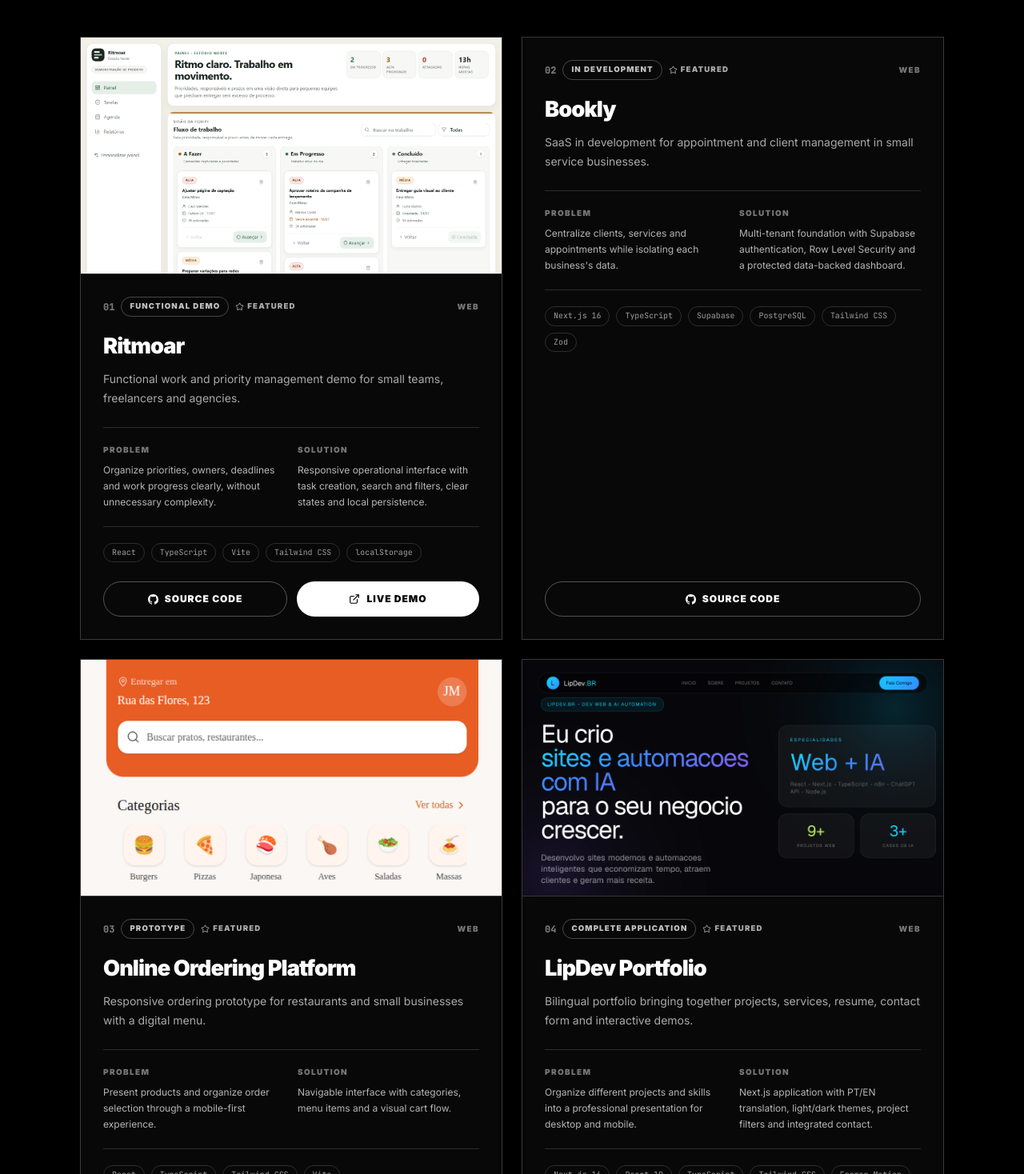
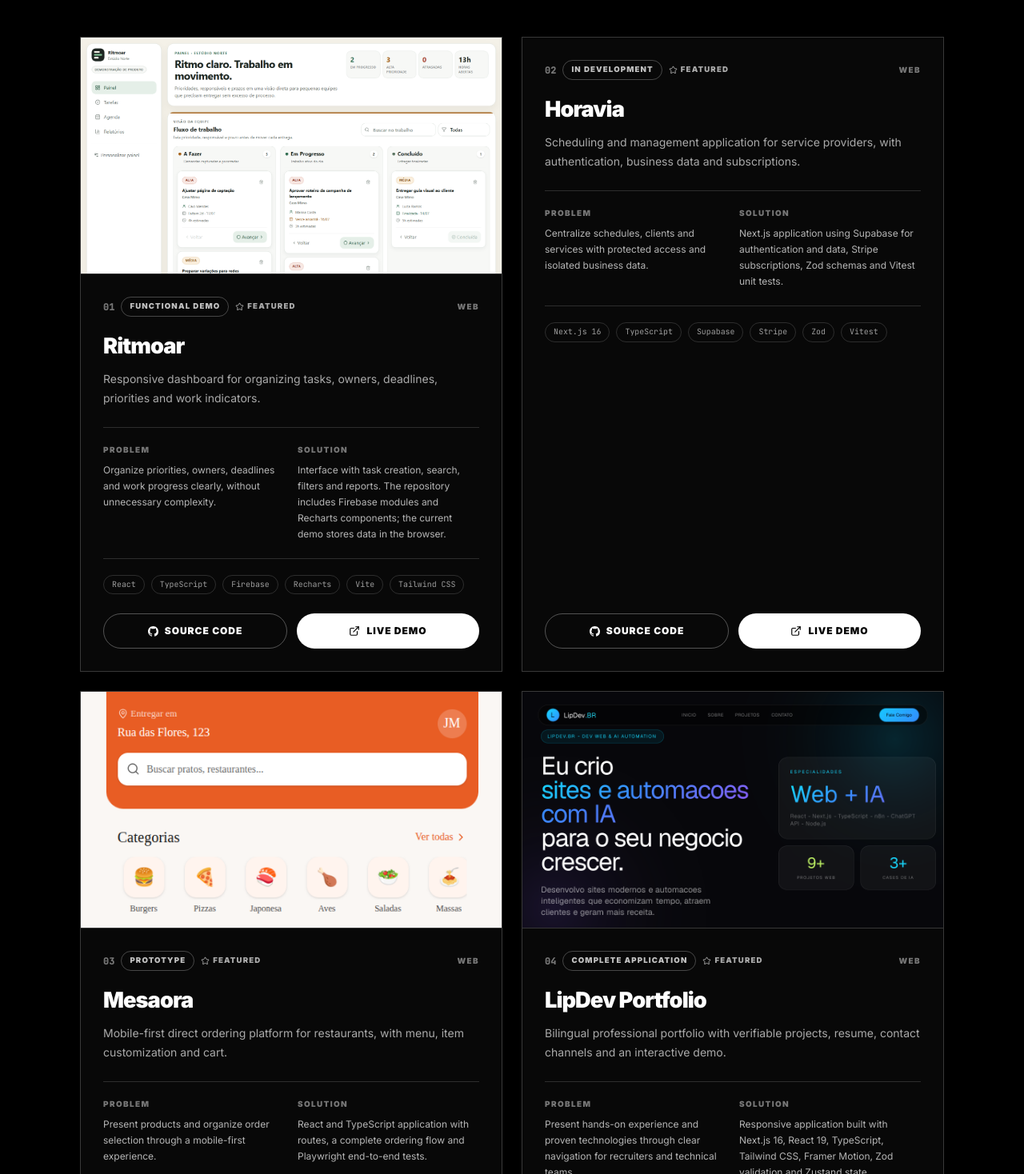
Before and after one commit to LipDev-sudo/Portifolio, a Next.js app: page / in a window 1280 px wide. Shown: the part 3402-4870 px from the top of the page at 80% size. Built offline with nearby package versions, Linux system fonts and the light colour scheme; no server answers.

Commit message:
content: document verified project stacks

```diff
--- a/src/data/projects.ts
+++ b/src/data/projects.ts
@@ -3,21 +3,21 @@ import type { Project } from "@/types";
 export const projects: Project[] = [
   {
     id: "portfolio",
-    title: "Portfólio LipDev",
+    title: "LipDev.BR",
     title_en: "LipDev Portfolio",
     description:
-      "Portfólio bilíngue que reúne projetos, serviços, currículo, formulário de contato e demonstrações interativas.",
+      "Portfólio profissional bilíngue com projetos verificáveis, currículo, contato e uma demonstração interativa.",
     description_en:
-      "Bilingual portfolio bringing together projects, services, resume, contact form and interactive demos.",
+      "Bilingual professional portfolio with verifiable projects, resume, contact channels and an interactive demo.",
     problem:
-      "Organizar diferentes projetos e competências em uma apresentação profissional acessível em desktop e mobile.",
+      "Apresentar experiência prática e tecnologias comprovadas em uma navegação clara para recrutadores e equipes técnicas.",
     problem_en:
-      "Organize different projects and skills into a professional presentation for desktop and mobile.",
+      "Present hands-on experience and proven technologies through clear navigation for recruiters and technical teams.",
     solution:
-      "Aplicação em Next.js com tradução PT/EN, tema claro/escuro, projetos filtráveis e contato integrado.",
+      "Aplicação responsiva com Next.js 16, React 19, TypeScript, Tailwind CSS, Framer Motion, validação com Zod e estado com Zustand.",
     solution_en:
-      "Next.js application with PT/EN translation, light/dark themes, project filters and integrated contact.",
-    techs: ["Next.js 16", "React 19", "TypeScript", "Tailwind CSS", "Framer Motion"],
+      "Responsive application built with Next.js 16, React 19, TypeScript, Tailwind CSS, Framer Motion, Zod validation and Zustand state.",
+    techs: ["Next.js 16", "React 19", "TypeScript", "Tailwind CSS", "Framer Motion", "Zod + Zustand"],
     imageUrl: "/images/portfolio-link-preview-2026.png",
     githubUrl: "https://github.com/LipDev-sudo/Portifolio",
     liveUrl: "https://lipdev.vercel.app/",
@@ -27,23 +27,24 @@ export const projects: Project[] = [
     status: "complete",
   },
   {
-    id: "bookly",
-    title: "Bookly",
-    title_en: "Bookly",
+    id: "horavia",
+    title: "Horavia",
+    title_en: "Horavia",
     description:
-      "SaaS em desenvolvimento para agendamentos e gestão de clientes de pequenos negócios de serviços.",
+      "Aplicação de agenda e gestão para prestadores de serviço, com autenticação, dados do negócio e assinatura.",
     description_en:
-      "SaaS in development for appointment and client management in small service businesses.",
+      "Scheduling and management application for service providers, with authentication, business data and subscriptions.",
     problem:
-      "Centralizar clientes, serviços e agendamentos com isolamento dos dados de cada negócio.",
+      "Centralizar agenda, clientes e serviços com acesso protegido e separação dos dados de cada negócio.",
     problem_en:
-      "Centralize clients, services and appointments while isolating each business's data.",
+      "Centralize schedules, clients and services with protected access and isolated business data.",
     solution:
-      "Base multi-tenant com autenticação Supabase, Row Level Security e dashboard protegido com dados do banco.",
+      "Next.js com Supabase para autenticação e dados, Stripe para assinaturas, schemas Zod e testes unitários com Vitest.",
     solution_en:
-      "Multi-tenant foundation with Supabase authentication, Row Level Security and a protected data-backed dashboard.",
-    techs: ["Next.js 16", "TypeScript", "Supabase", "PostgreSQL", "Tailwind CSS", "Zod"],
-    githubUrl: "https://github.com/LipDev-sudo/bookly",
+      "Next.js application using Supabase for authentication and data, Stripe subscriptions, Zod schemas and Vitest unit tests.",
+    techs: ["Next.js 16", "TypeScript", "Supabase", "Stripe", "Zod", "Vitest"],
+    githubUrl: "https://github.com/LipDev-sudo/Horavia",
+    liveUrl: "https://horavia.vercel.app/",
     order: 2,
     category: "web",
     featured: true,
@@ -54,18 +55,18 @@ export const projects: Project[] = [
     title: "Ritmoar",
     title_en: "Ritmoar",
     description:
-      "Demonstração funcional de gestão de trabalho e prioridades para pequenas equipes, freelancers e agências.",
+      "Dashboard responsivo para organizar tarefas, responsáveis, prazos, prioridades e indicadores de trabalho.",
     description_en:
-      "Functional work and priority management demo for small teams, freelancers and agencies.",
+      "Responsive dashboard for organizing tasks, owners, deadlines, priorities and work indicators.",
     problem:
       "Organizar prioridades, responsáveis, prazos e andamento do trabalho com clareza, sem excesso de complexidade.",
     problem_en:
       "Organize priorities, owners, deadlines and work progress clearly, without unnecessary complexity.",
     solution:
-      "Interface operacional responsiva com criação, busca e filtros de tarefas, estados claros e persistência local.",
+      "Interface com criação, busca, filtros e relatórios. O repositório inclui módulos Firebase e componentes Recharts; a demo atual mantém os dados no navegador.",
     solution_en:
-      "Responsive operational interface with task creation, search and filters, clear states and local persistence.",
-    techs: ["React", "TypeScript", "Vite", "Tailwind CSS", "localStorage"],
+      "Interface with task creation, search, filters and reports. The repository includes Firebase modules and Recharts components; the current demo stores data in the browser.",
+    techs: ["React", "TypeScript", "Firebase", "Recharts", "Vite", "Tailwind CSS"],
     imageUrl: "/images/ritmoar-desktop.png",
     githubUrl: "https://github.com/LipDev-sudo/ritmoar",
     liveUrl: "https://ritmoar.vercel.app/",
@@ -76,21 +77,21 @@ export const projects: Project[] = [
   },
   {
     id: "orders-platform",
-    title: "Plataforma de Pedidos Online",
-    title_en: "Online Ordering Platform",
+    title: "Mesaora",
+    title_en: "Mesaora",
     description:
-      "Protótipo responsivo de pedidos para restaurantes e pequenos comércios com cardápio digital.",
+      "Plataforma mobile-first de pedidos diretos para restaurantes, com cardápio, personalização e carrinho.",
     description_en:
-      "Responsive ordering prototype for restaurants and small businesses with a digital menu.",
+      "Mobile-first direct ordering platform for restaurants, with menu, item customization and cart.",
     problem:
       "Apresentar produtos e organizar o fluxo de escolha de pedidos em uma experiência mobile-first.",
     problem_en:
       "Present products and organize order selection through a mobile-first experience.",
     solution:
-      "Interface navegável com categorias, itens de cardápio e fluxo visual de carrinho.",
+      "Aplicação em React e TypeScript com rotas, fluxo completo de pedido e testes de ponta a ponta em Playwright.",
     solution_en:
-      "Navigable interface with categories, menu items and a visual cart flow.",
-    techs: ["React", "TypeScript", "Tailwind CSS", "Vite"],
+      "React and TypeScript application with routes, a complete ordering flow and Playwright end-to-end tests.",
+    techs: ["React", "TypeScript", "React Router", "Tailwind CSS", "Vite", "Playwright"],
     imageUrl: "/images/pedidos_online.png",
     githubUrl: "https://github.com/LipDev-sudo/plataforma-de-pedidos-online-",
     liveUrl: "https://plataforma-de-pedidos-online-two.vercel.app/",
@@ -162,10 +163,10 @@ export const projects: Project[] = [
     problem_en:
       "Explore a product storefront with visual hierarchy and responsive navigation.",
     solution:
-      "Protótipo navegável com catálogo e experiência de carrinho em uma identidade visual consistente.",
+      "Aplicação em React e TypeScript com rotas de catálogo, produto e carrinho em uma experiência responsiva.",
     solution_en:
-      "Browsable prototype with catalog and cart experience in a consistent visual identity.",
-    techs: ["React", "TypeScript", "Tailwind CSS", "Radix UI"],
+      "React and TypeScript application with catalog, product and cart routes in a responsive experience.",
+    techs: ["React", "TypeScript", "Vite", "Tailwind CSS", "React Router"],
     imageUrl: "/images/loja_virtual.png",
     githubUrl: "https://github.com/LipDev-sudo/loja-virtual-de-moda",
     liveUrl: "https://loja-virtual-de-moda.vercel.app/",
```
